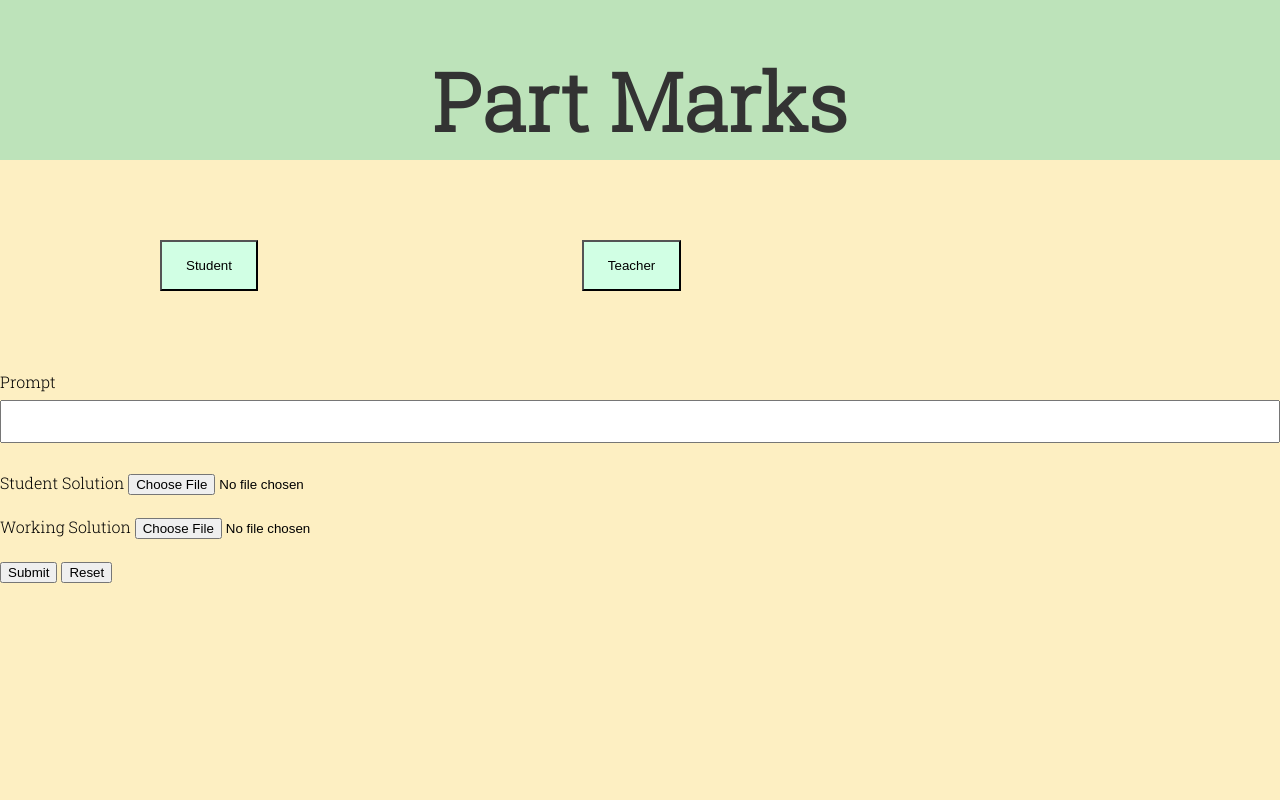
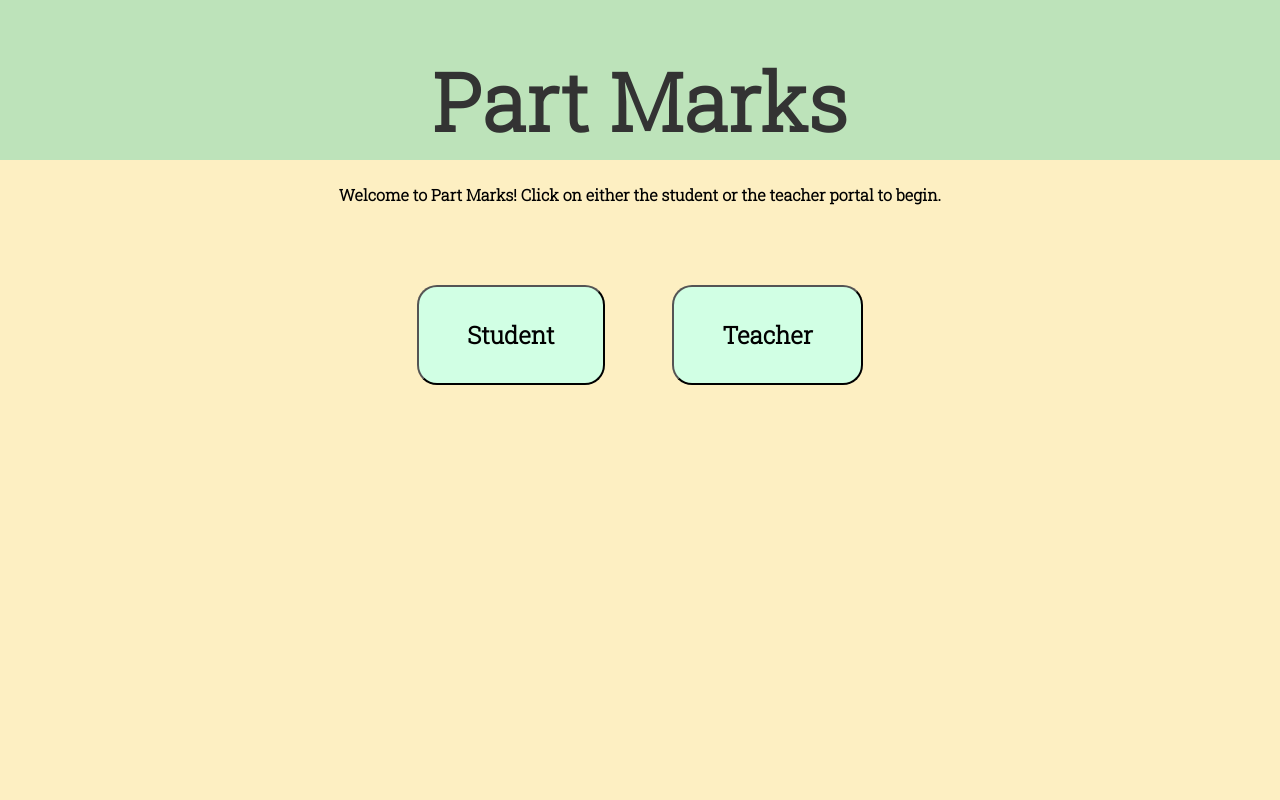
Before and after one commit to ADSteele916/nwhacks2022, a Flask app: template templates/index.html in a window 1280 px wide. Run offline with Flask 2, Linux system fonts and the light colour scheme; the template is opened without the code that fills it, so the values that code supplies are empty.

Commit message:
working on student and teacher pages

```diff
--- a/templates/assets/main.css
+++ b/templates/assets/main.css
@@ -1,14 +1,21 @@
+/*scrolling*/
+html { overflow-y: scroll; overflow-x:hidden; }
+body { position: absolute; }
+
 
 /* Color */
 :root {
     --body-color:#FDEFC2;
     --upload-button: #D1FFE4;
+    /* --hover: #90c2a5; */
     --text-box: #EFFAD9;
     --header-box: #BDE3BA;
     --footer-box: #FFF7D1;
+    --font-color: #333333;
+    --hover: #A6D6FF;
 }
 
-body, h1, h2, h3, html, div{
+body, h1, h2, h3, html, div, a, p, form{
     margin: 0;
 	padding: 0;
 	border: 0;
@@ -16,6 +23,7 @@ body, h1, h2, h3, html, div{
 	font: inherit;
 	vertical-align: baseline;
     font-family: 'Roboto Slab', serif;
+    font-weight: bold;
 }
 
 html, body {
@@ -38,6 +46,12 @@ header {
     height: 10rem;
     background-color: var(--header-box);
 }
+
+.innerHeader{
+    height: 6rem;
+}
+
+
 
 main {
     flex: auto;
@@ -75,6 +89,11 @@ h1{
         box-sizing: inherit;
     }
 
+    p {
+        margin-top: 1.5rem;
+        font-weight: bold;
+    }
+
 
 /* Text box */
 input[type=text] {
@@ -90,16 +109,47 @@ input[type=button]{
     margin: 8px 0;
     box-sizing: border-box;
     background-color: var(--upload-box);
+
 }
 
 /* Buttons */
 /*TRBL*/
 .portal{
-    padding: 1rem 1.5rem 1rem 1.5rem;
-    margin : 5rem 10rem 5rem 10rem;
+    padding: 2rem 3rem 2rem 3rem;
+    margin-top: 5rem;
     background-color: var(--upload-button);
+    font-size: x-large;
+    font-weight: bold;
+    border-radius: 20px;
 }
 
-a:hover{
+.portal.student {
+    margin-right: 2rem;
+}
 
+.portal.teacher{
+    margin-left: 2rem;
 }
+
+a{
+    text-decoration: none;
+    color: black;
+}
+
+.portal:hover{
+    background-color: var(--hover);
+    font-weight: bolder;
+}
+
+
+/*prompt*/
+
+#prompt{
+    height: 200px;
+    font-size: medium;
+}
+
+.formStyle{
+    margin-left: 2rem;
+    margin-top: 2rem;
+}
--- a/templates/index.html
+++ b/templates/index.html
@@ -18,23 +18,18 @@
 
     </header>
     <main>
+        <center>
+            <p>
+                Welcome to Part Marks! Click on either the student or the teacher
+                portal to begin.
+            </p>
+        </center>
         <div class="button">
-            <button class="submit portal">Student <a href="student.html"></a></button>
-            <button class="submit portal">Teacher <a href="teacher.html"></a></button>
+            <center>
+            <button class="submit portal student"><a href="student.html">Student</a></button>
+            <button class="submit portal teacher"><a href="teacher.html">Teacher</a></button>
+            </center>
         </div>
-
-        <form action = "/display" method = "POST"
-            enctype = "multipart/form-data">
-            Prompt <input type="text" id="prompt" name="prompt">
-            <br><br>
-            Student Solution <input type = "file" name = "file1" />
-            <br><br>
-            Working Solution <input type = "file" name = "file2" />
-            <br><br>
-            <input type = "submit"/>
-            <input type = "reset"/>
-        </form>
-
     </main>
 
 
```
Also changed, not shown: templates/student.html (+24 -2 lines), templates/teacher.html (+21 -1 lines).
